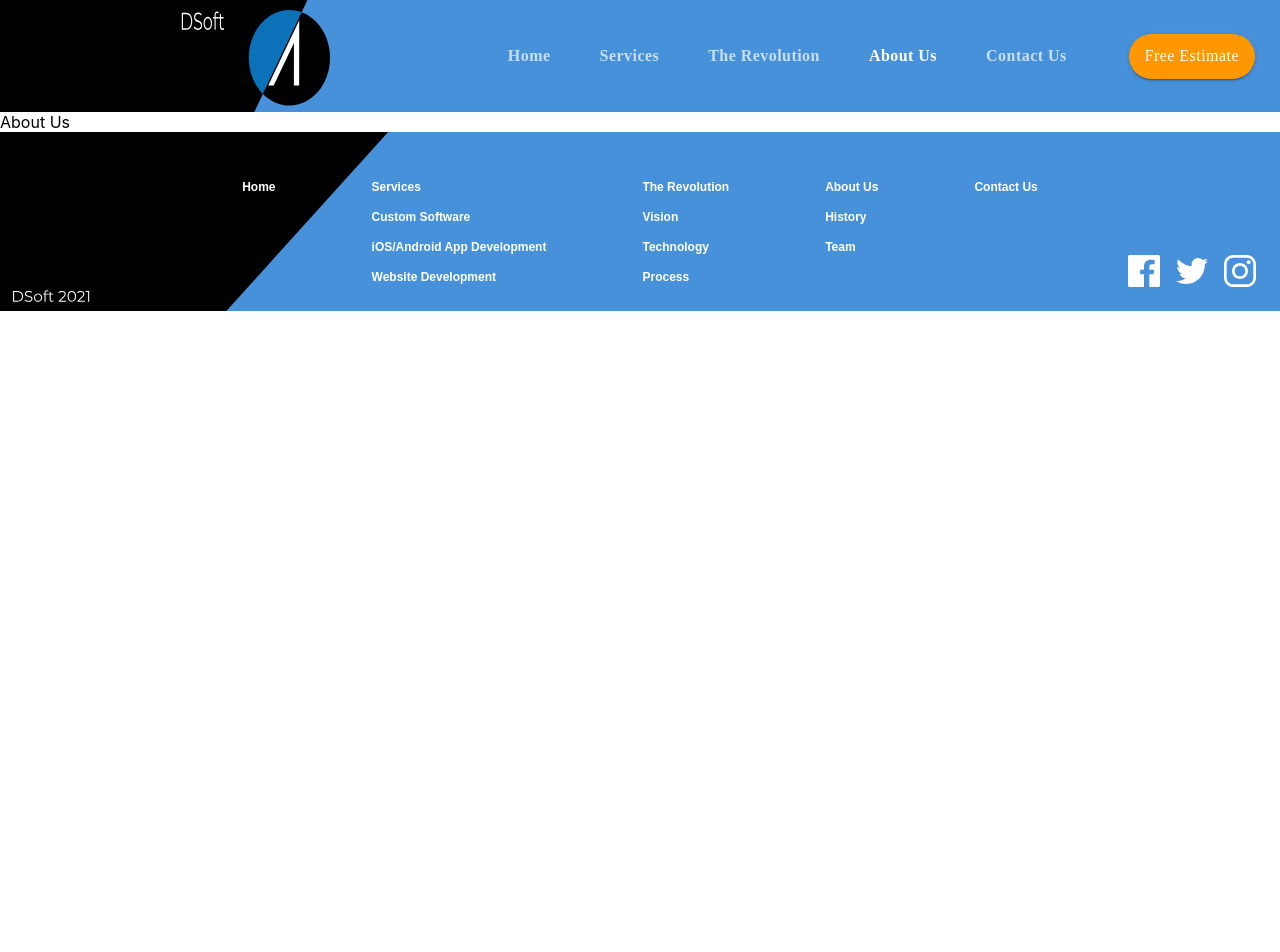
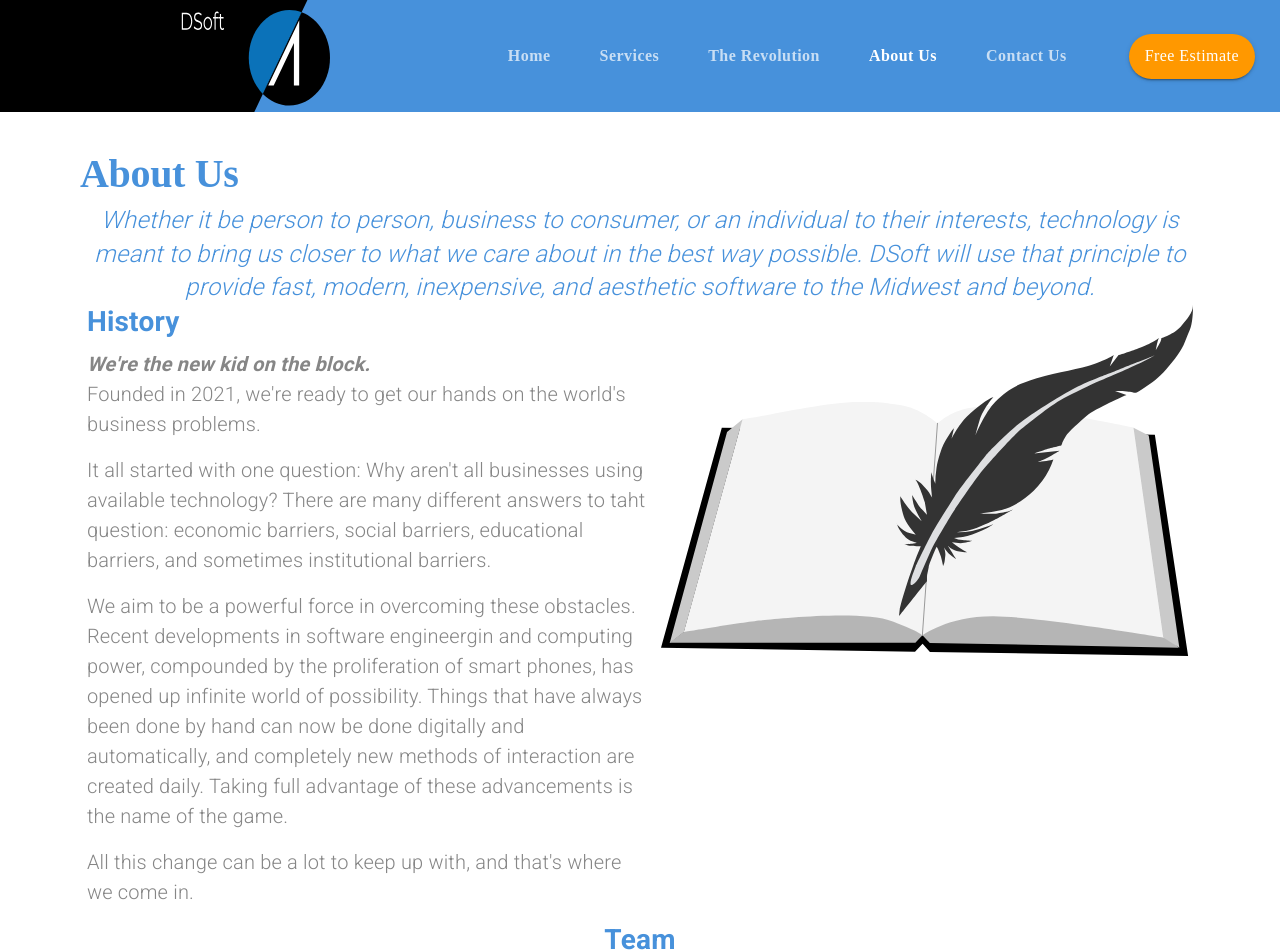
Before and after one commit to drilon305/dsoft-materialui, a React (Create React App) app: page /aboutus in a window 1280 px wide. Shown: the top 952 px of the page. Before the commit the page ends 800 px from the top, so only its background shows below. Built offline with nearby package versions, Linux system fonts and the light colour scheme.

Commit message:
about us page

```diff
--- /dev/null
+++ b/src/components/About.js
@@ -0,0 +1,134 @@
+import React from 'react'
+import {makeStyles, useTheme} from '@material-ui/core/styles';
+import Grid from '@material-ui/core/Grid';
+import Typography from '@material-ui/core/Typography';
+import Avatar from '@material-ui/core/Avatar';
+
+import history from '../assets/history.svg';
+import avatar from '../assets/avatar1.JPG';
+
+
+
+const useStyles = makeStyles(theme => ({
+    rowContainer: {
+        paddingLeft: "5em",
+        paddingRight: "5em",
+        [theme.breakpoints.down("sm")]: {
+          paddingLeft: "1.5em",
+          paddingRight: "1.5em",
+        }
+      },
+      missionStatement: {
+          fontStyle: 'italic',
+          fontWeight: 300,
+          fontSize: '1.5rem',
+          maxWidth: '50em',
+          lineHeight: 1.4
+      },
+    avatar: {
+      height: '18em',
+      width: '18em',
+      marginBottom: '3em'
+    }
+}))
+
+
+const About = () => {
+  const classes = useStyles();
+  const theme = useTheme();
+
+  return (
+    <Grid item container direction="column">
+      <Grid item className={classes.rowContainer} style={{ marginTop: "2em" }}>
+        <Typography variant="h2">About Us</Typography>
+      </Grid>
+      <Grid item container justify="center" className={classes.rowContainer}>
+        <Typography
+          variant="h4"
+          align="center"
+          className={classes.missionStatement}
+        >
+          Whether it be person to person, business to consumer, or an individual
+          to their interests, technology is meant to bring us closer to what we
+          care about in the best way possible. DSoft will use that principle to
+          provide fast, modern, inexpensive, and aesthetic software to the
+          Midwest and beyond.
+        </Typography>
+      </Grid>
+      <Grid
+        item
+        container
+        className={classes.rowContainer}
+        justify="space-around"
+      >
+        <Grid item>
+          <Grid item direction="column" lg style={{ maxWidth: "35em" }}>
+            <Grid item>
+              <Typography variant="h4" gutterBottom>
+                History
+              </Typography>
+            </Grid>
+            <Grid item>
+              <Typography
+                variant="body1"
+                parapgraph
+                style={{ fontWeight: 700, fontStyle: "italic" }}
+              >
+                We're the new kid on the block.
+              </Typography>
+              <Typography variant="body1" paragraph>
+                Founded in 2021, we're ready to get our hands on the world's
+                business problems.
+              </Typography>
+              <Typography variant="body1" paragraph>
+                It all started with one question: Why aren't all businesses
+                using available technology? There are many different answers to
+                taht question: economic barriers, social barriers, educational
+                barriers, and sometimes institutional barriers.
+              </Typography>
+              <Typography variant="body1" paragraph>
+                We aim to be a powerful force in overcoming these obstacles.
+                Recent developments in software engineergin and computing power,
+                compounded by the proliferation of smart phones, has opened up
+                infinite world of possibility. Things that have always been done
+                by hand can now be done digitally and automatically, and
+                completely new methods of interaction are created daily. Taking
+                full advantage of these advancements is the name of the game.
+              </Typography>
+              <Typography variant="body1" paragraph>
+                All this change can be a lot to keep up with, and that's where
+                we come in.
+              </Typography>
+            </Grid>
+          </Grid>
+        </Grid>
+        <Grid item>
+          <Grid item container justify="center" lg>
+            <img
+              src={history}
+              alt="quill pen sitting on the book"
+              style={{ maxHeight: "22em" }}
+            />
+          </Grid>
+        </Grid>
+      </Grid>
+      <Grid item container direction="column" alignItems='center' className={classes.rowContainer}>
+        <Grid item>
+          <Typography align="center" variant="h4" gutterBottom>
+            Team
+          </Typography>
+        </Grid>
+        <Grid item>
+          <Typography variant="body1" paragraph align="center">
+            Drilon Sulejmani, Founder
+          </Typography>
+        </Grid>
+        <Grid item>
+        <Avatar alt="founder" src={avatar} className={classes.avatar} />
+        </Grid>
+      </Grid>
+    </Grid>
+  );
+};
+
+export default About
--- a/src/components/App.js
+++ b/src/components/App.js
@@ -14,6 +14,7 @@
 import MobileApps from './MobileApps';
 import Websites from './Websites';
 import Revolution from './Revolution';
+import About from './About';
 
 
 
@@ -52,7 +53,16 @@
               />
             )}
           />
-          <Route exact path="/aboutus" component={() => <div>About Us</div>} />
+          <Route
+          exact
+          path="/aboutus"
+          render={() =>
+            <About
+            setValue={setValue}
+            setSelectedIndex={setSelectedIndex}
+          />
+         }
+             />
           <Route
             exact
             path="/contact"
```
Also changed, not shown: src/assets/avatar1.JPG (added), src/assets/history.svg (added).
